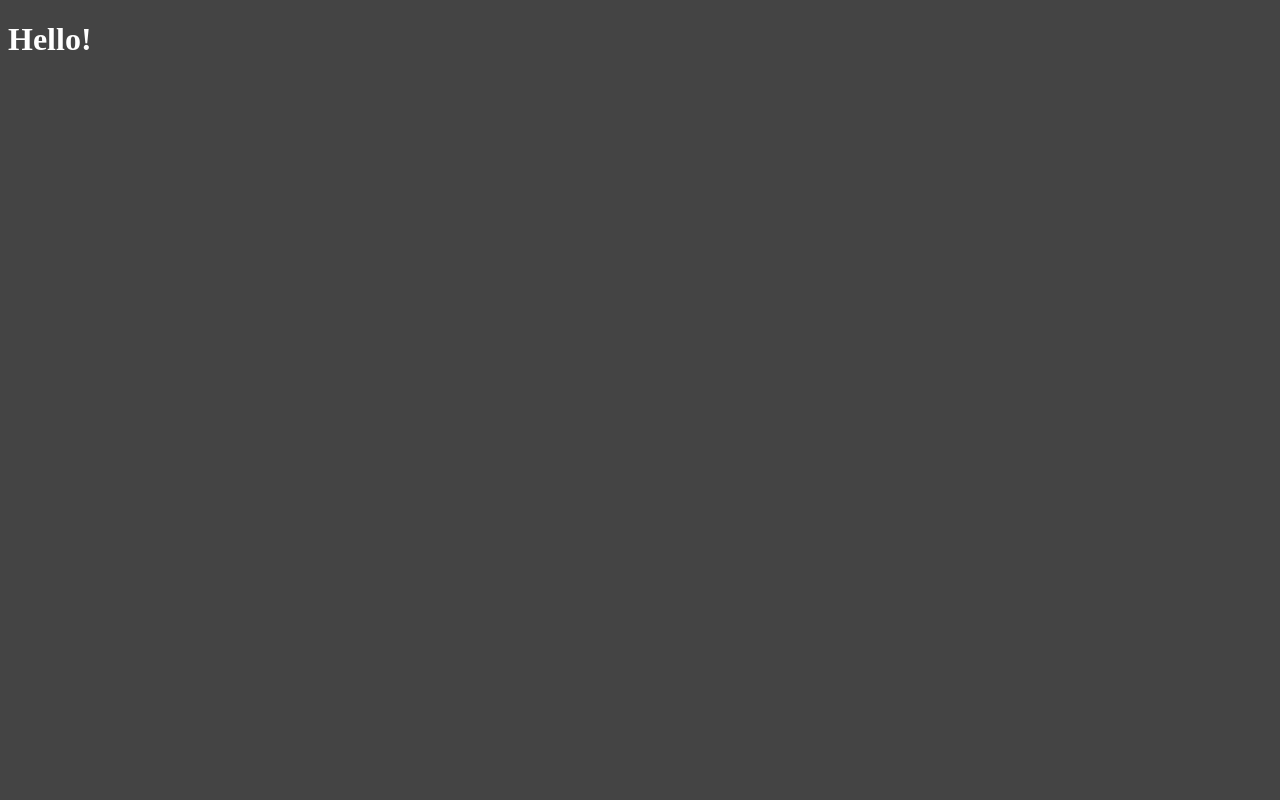
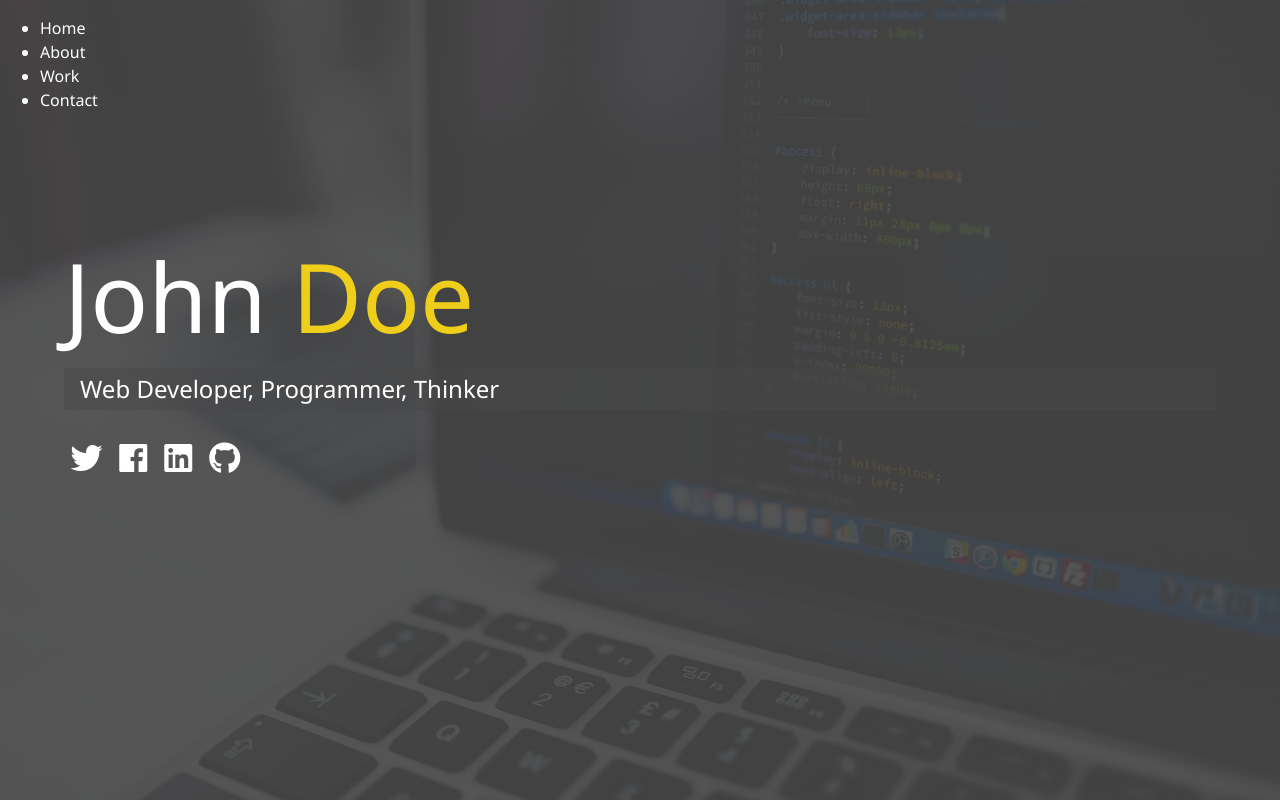
Before and after one commit to ehutchllew/traversyPortfolio, a website: page index.html in a window 1280 px wide. Drawn offline with Linux system fonts and the light colour scheme.

Commit message:
Finished majority styling for home page

```diff
--- a/index.html
+++ b/index.html
@@ -4,10 +4,62 @@
     <meta charset="UTF-8">
     <meta name="viewport" content="width=device-width, initial-scale=1.0">
     <meta http-equiv="X-UA-Compatible" content="ie=edge">
+    <link rel="stylesheet" href="https://use.fontawesome.com/releases/v5.6.3/css/all.css" integrity="sha384-UHRtZLI+pbxtHCWp1t77Bi1L4ZtiqrqD80Kn4Z8NTSRyMA2Fd33n5dQ8lWUE00s/" crossorigin="anonymous">
     <link rel="stylesheet" href="dist/css/main.css" />
     <title>Welcomen</title>
 </head>
-<body>
-    <h1>Hello!</h1>
+<body id="bg-img">
+    <header>
+        <div class="menu-btn">
+            <div class="btn-line"></div>
+            <div class="btn-line"></div>
+            <div class="btn-line"></div>
+        </div>
+
+        <nav class="menu">
+            <div class="menu-branding">
+                <div class="portrait"></div>
+            </div>
+            <ul class="menu-nav">
+                <li class="nav-item">
+                    <a href="/" class="nav-link">
+                        Home
+                    </a>
+                </li>
+                <li class="nav-item">
+                    <a href="/about.html" class="nav-link">
+                        About
+                    </a>
+                </li>
+                <li class="nav-item">
+                    <a href="/work.html" class="nav-link">
+                        Work
+                    </a>
+                </li>
+                <li class="nav-item">
+                    <a href="/contact.html" class="nav-link">
+                        Contact
+                    </a>
+                </li>
+            </ul>
+        </nav>
+    </header>
+
+    <main id="home">
+        <h1 class="lg-heading">
+            John <span class="text-secondary">Doe</span>
+        </h1>
+        <h2 class="sm-heading">
+            Web Developer, Programmer, Thinker
+        </h2>
+        <section class="icons">
+            <a href="#!"><i class="fab fa-twitter fa-2x"></i></a>
+            <a href="#!"><i class="fab fa-facebook fa-2x"></i></a>
+            <a href="#!"><i class="fab fa-linkedin fa-2x"></i></a>
+            <a href="#!"><i class="fab fa-github fa-2x"></i></a>
+        </section>
+    </main>
+
+    <script src="dist/js/main.js"></script>
 </body>
 </html>
--- /dev/null
+++ b/scss/_config.scss
@@ -0,0 +1,31 @@
+$primary-color: #444;
+$secondary-color: #eece1a;
+$show-home-image: true;
+$home-image: url("../img/background.jpg");
+$background-opacity: 0.9;
+
+@mixin easeOut {
+    transition: all 0.5s ease-out;
+}
+
+@mixin background {
+    @if $show-home-image {
+
+        &#bg-img {
+            background: $home-image;
+            background-attachment: fixed;
+            background-size: cover;
+
+            &:after {
+                content: "";
+                position: absolute;
+                top: 0;
+                right: 0;
+                bottom: 0;
+                left: 0;
+                z-index: -1;
+                background: rgba($primary-color, $background-opacity);
+            }
+        }
+    }
+}
--- a/scss/main.scss
+++ b/scss/main.scss
@@ -1,6 +1,72 @@
-$primary-color: #444;
+@import "config";
+
+* {
+    box-sizing: border-box;
+}
 
 body {
+    @include background;
     background: $primary-color;
     color: #fff;
+    height: 100%;
+    margin: 0;
+    font-family: 'Segoe UI', Tahoma, Geneva, Verdana, sans-serif;
+    line-height: 1.5;
 }
+
+// Headings
+h1, h2, h3 {
+    margin: 0;
+    font-weight: 400;
+
+    &.lg-heading {
+        font-size: 6rem;
+    }
+
+    &.sm-heading {
+        margin-bottom: 2rem;
+        padding: 0.2rem 1rem;
+        background: rgba(lighten($primary-color, 2), 0.5);
+    }
+}
+
+a {
+    color: white;
+    text-decoration: none;
+}
+
+header {
+    position: fixed;
+    z-index: 99;
+    width: 100%;
+}
+
+.text-secondary {
+    color: $secondary-color;
+}
+
+main {
+    padding: 4rem;
+    height: 100%;
+
+    .icons {
+        margin-top: 1rem;
+
+        a {
+            padding: 0.4rem;
+
+            &:hover {
+                color: $secondary-color;
+                @include easeOut();
+            }
+        }
+    }
+
+    &#home {
+        overflow: hidden;
+
+        h1 {
+            margin-top: 20vh;
+        }
+    }
+}
```
Also changed, not shown: dist/css/main.css, dist/img/background.jpg (added), dist/img/portrait.jpg (added), dist/img/portrait_small.jpg (added), dist/img/projects/project1.jpg (added), dist/img/projects/project2.jpg (added), dist/img/projects/project3.jpg (added), dist/img/projects/project4.jpg (added), dist/img/projects/project5.jpg (added), dist/js/main.js (added).
